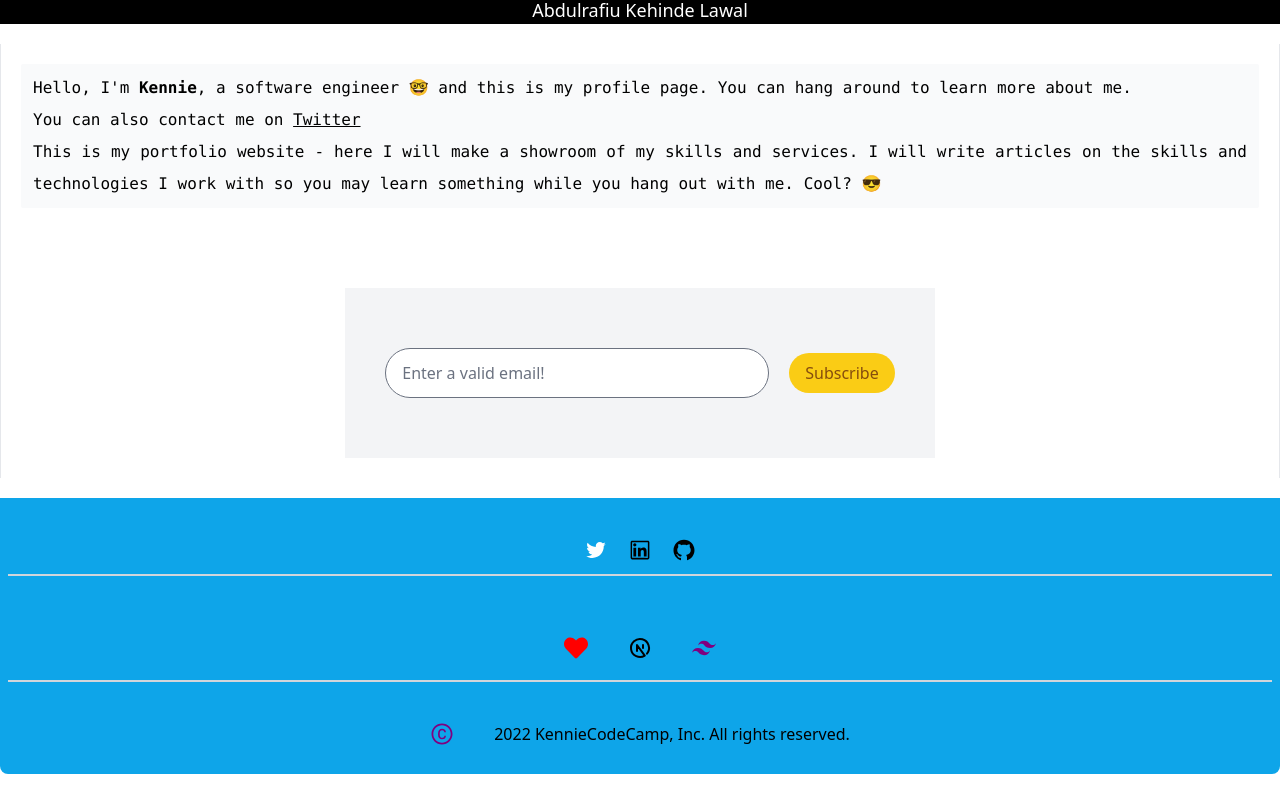
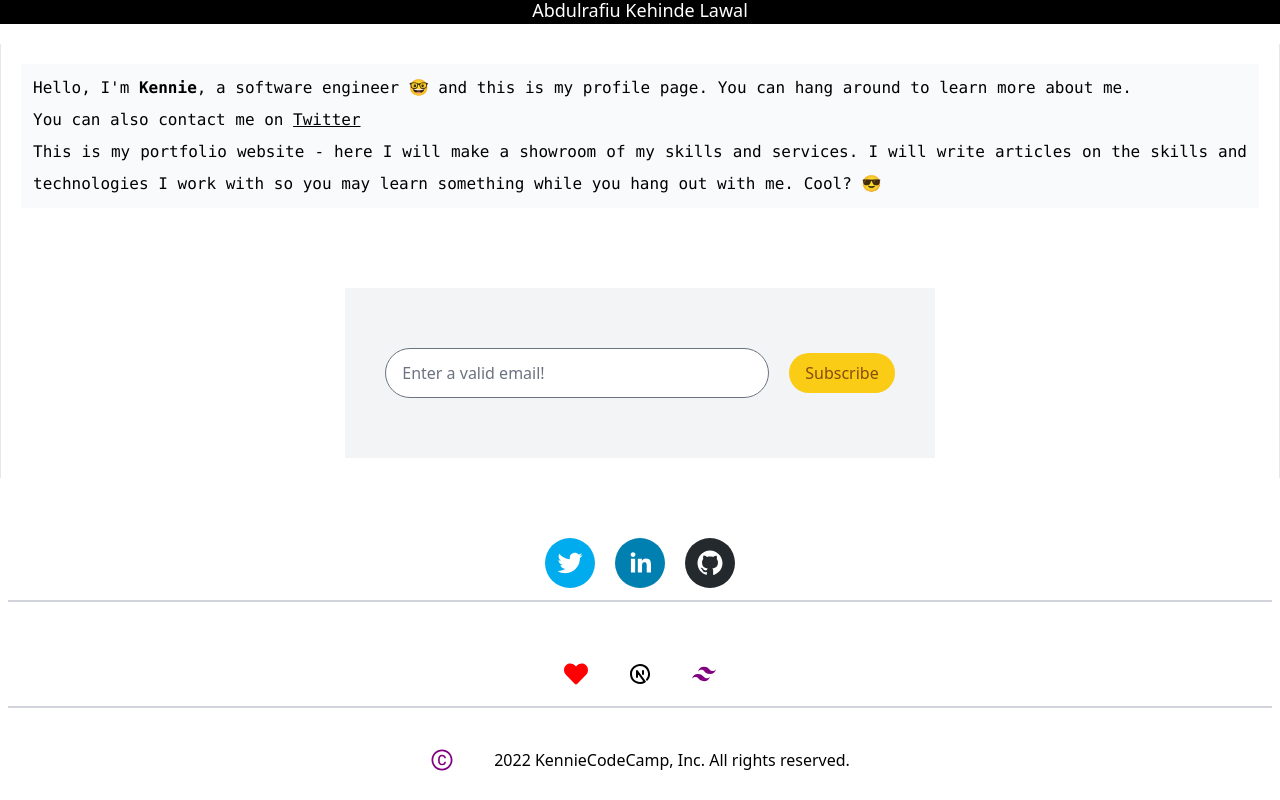
Before and after one commit to kennie-larkson/nextjs-blog, a Next.js app: page / in a window 1280 px wide. Shown: the part 442-1242 px from the top of the page. Before the commit the page ends 1216 px from the top, so only its background shows below. Built offline with nearby package versions, Linux system fonts and the light colour scheme.

Commit message:
changed intro message

```diff
--- a/components/footer.js
+++ b/components/footer.js
@@ -9,10 +9,11 @@ import {
 import { SiTailwindcss } from "react-icons/si";
 import { TbBrandNextjs } from "react-icons/tb";
 import { FaHeart } from "react-icons/fa";
+import { SocialIcon } from "react-social-icons";
 
 export default function Footer() {
   return (
-    <div className="phone:container grid grid-cols-1 text-center px-2 py-2 mx-20 rounded-b-lg border-gray-400 bg-sky-500">
+    <div className="phone:container grid grid-cols-1 text-center px-2 py-2 mx-20 rounded-b-lg border-gray-400 ">
       <div className="flex justify-center space-x-5 py-3 border-gray-300 border-b-2 my-5  text-opacity-70  ">
         <Link
           href="https://twitter.com/kennie_larkson"
@@ -20,7 +21,8 @@ export default function Footer() {
           className=" px-3 py-2 "
         >
           <button>
-            <AiOutlineTwitter color="white" size="1.5rem" />
+            {/* <AiOutlineTwitter color="white" size="1.5rem" /> */}
+            <SocialIcon url="https://twitter.com/jaketrent" />
           </button>
         </Link>
 
@@ -30,7 +32,8 @@ export default function Footer() {
           className="   px-3 py-2 "
         >
           <button>
-            <AiOutlineLinkedin color="black" size="1.5rem" />
+            {/* <AiOutlineLinkedin color="black" size="1.5rem" /> */}
+            <SocialIcon url="https://linkedin/in.com/jaketrent" />
           </button>
         </Link>
 
@@ -40,7 +43,8 @@ export default function Footer() {
           className="   px-3 py-2 "
         >
           <button>
-            <AiOutlineGithub color="black" size="1.5rem" />
+            {/* <AiOutlineGithub color="black" size="1.5rem" /> */}
+            <SocialIcon url="https://github.com/jaketrent" />
           </button>
         </Link>
       </div>
@@ -68,3 +72,5 @@ export default function Footer() {
     </div>
   );
 }
+
+//bg-sky-500
--- a/package.json
+++ b/package.json
@@ -15,6 +15,7 @@
     "react": "^18.2.0",
     "react-dom": "^18.2.0",
     "react-icons": "^4.4.0",
+    "react-social-icons": "^5.14.0",
     "remark": "^14.0.2",
     "remark-html": "^15.0.1"
   },
```
Also changed, not shown: 1 other file (tests, documents, lock files or other folders).
